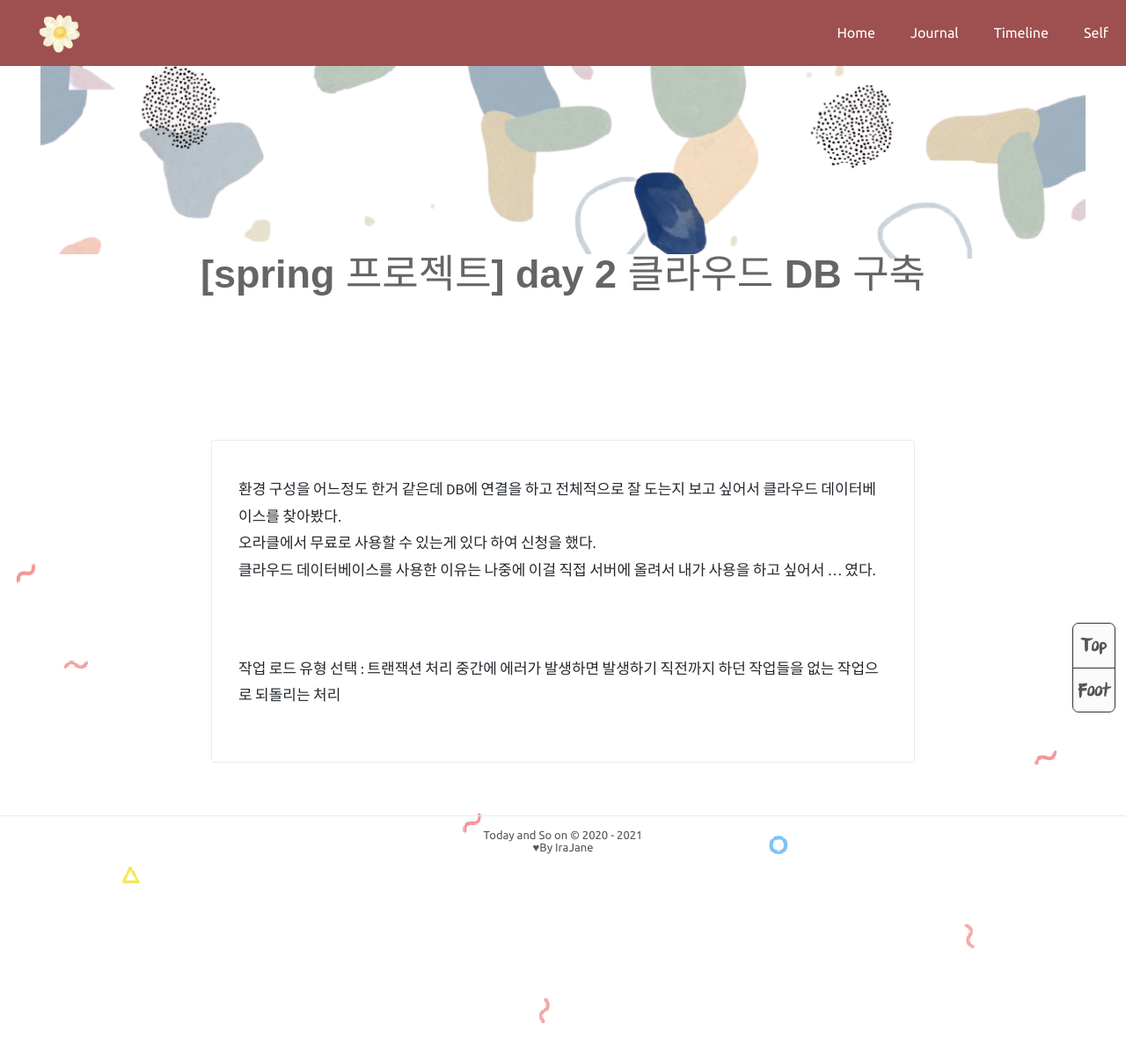
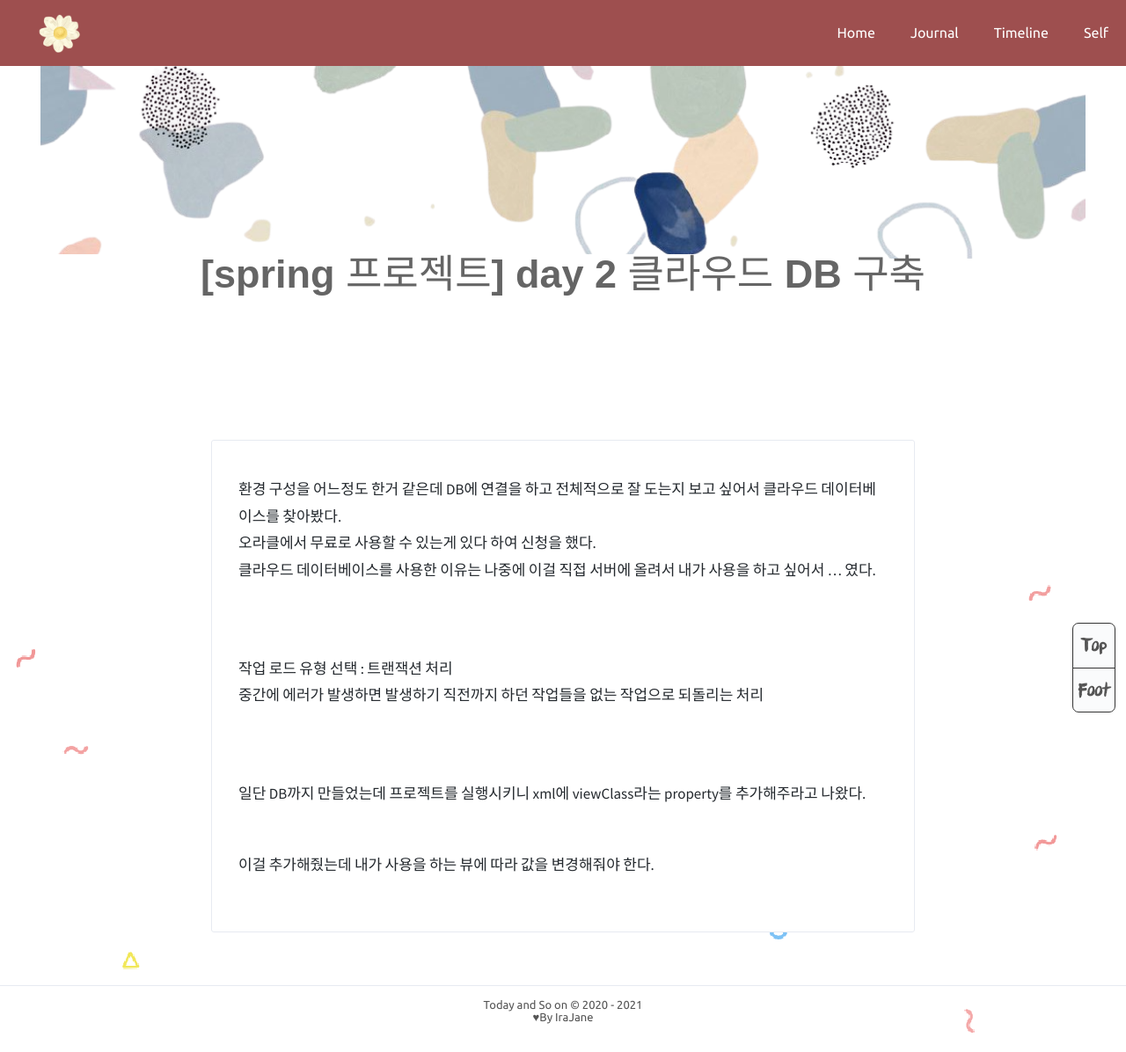
Before and after one commit to IraJane/IraJane.github.io, a Jekyll site: the page built from _posts/2021-01-04-프로젝트day2.md, in a window 1280 px wide. Shown: the whole page at 88% size. Built offline with Jekyll 4.4.1, drawn with Linux system fonts in a browser that asks for light colours; comment, search, counter and statistics services are not loaded; before the commit the page ends 1003 px from its top, so only the background shows below that.

Commit message:
Update 2021-01-04-프로젝트day2.md

```diff
--- a/_posts/2021-01-04-프로젝트day2.md
+++ b/_posts/2021-01-04-프로젝트day2.md
@@ -11,5 +11,10 @@ tags: Java
 클라우드 데이터베이스를 사용한 이유는 나중에 이걸 직접 서버에 올려서 내가 사용을 하고 싶어서 ... 였다. <br>
 
 <br><br>
-작업 로드 유형 선택 : 트랜잭션 처리
-중간에 에러가 발생하면 발생하기 직전까지 하던 작업들을 없는 작업으로 되돌리는 처리
+작업 로드 유형 선택 : 트랜잭션 처리<br>
+중간에 에러가 발생하면 발생하기 직전까지 하던 작업들을 없는 작업으로 되돌리는 처리<br>
+
+<br><br>
+일단 DB까지 만들었는데 프로젝트를 실행시키니 xml에 viewClass라는 property를 추가해주라고 나왔다.<br>
+<property name="viewClass" value="org.springframework.web.servlet.view.InternalResourceView" /> <br>
+이걸 추가해줬는데 내가 사용을 하는 뷰에 따라 값을 변경해줘야 한다.<br>
```
